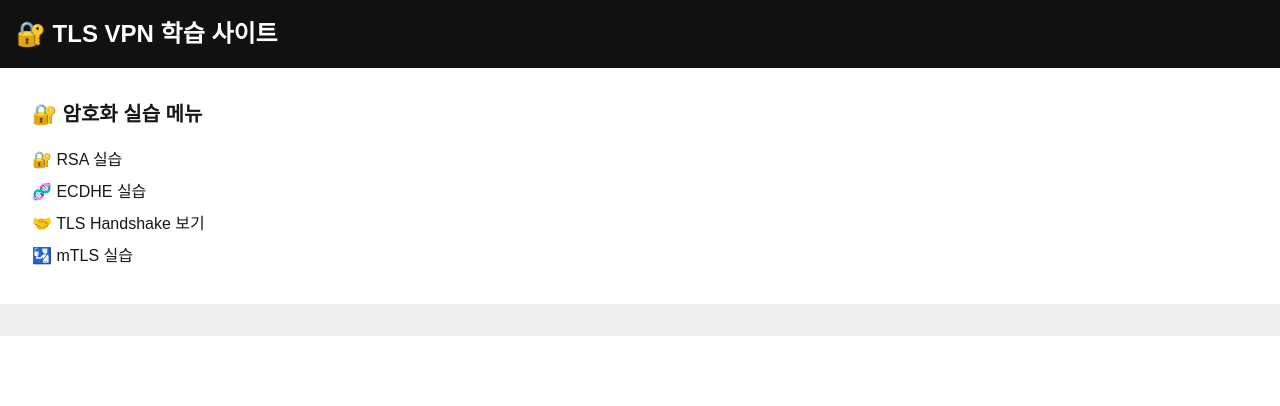
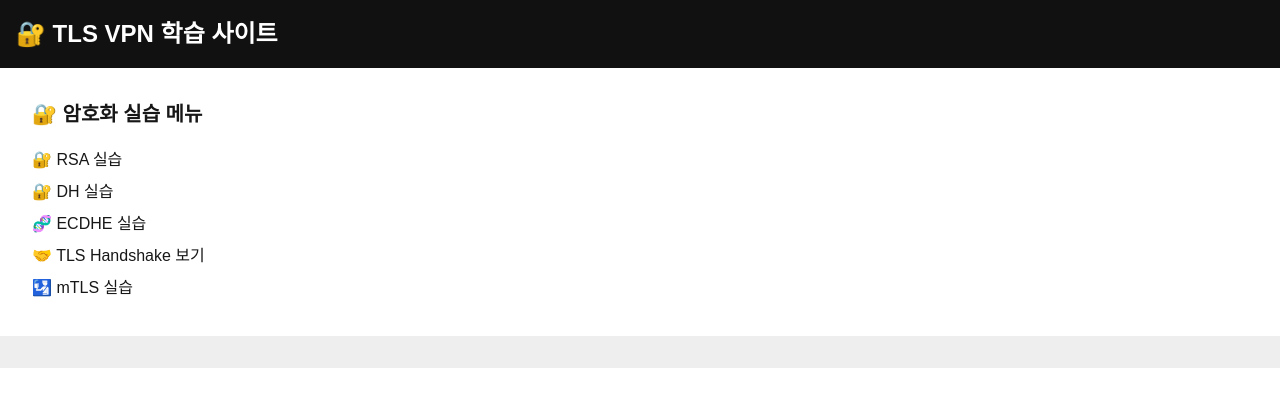
Before and after one commit to Rickyphantom/tls-vpn-demo, a Next.js app: page /lab/encryption in a window 1280 px wide. Shown: the top 406 px of the page. Built offline with nearby package versions, Linux system fonts and the light colour scheme.

Commit message:
Update page.tsx

```diff
--- a/src/app/lab/encryption/page.tsx
+++ b/src/app/lab/encryption/page.tsx
@@ -7,6 +7,9 @@ export default function EncryptionMenuPage() {
       <ul style={{ lineHeight: '2' }}>
         <li>
           🔐 <Link href="/lab/encryption/tls-rsa">RSA 실습</Link>
+        </li>
+        <li>
+           🔐 <Link href="/lab/encryption/tls-dh">DH 실습</Link>
         </li>
         <li>
           🧬 <Link href="/lab/encryption/tls-ecdhe">ECDHE 실습</Link>
```
